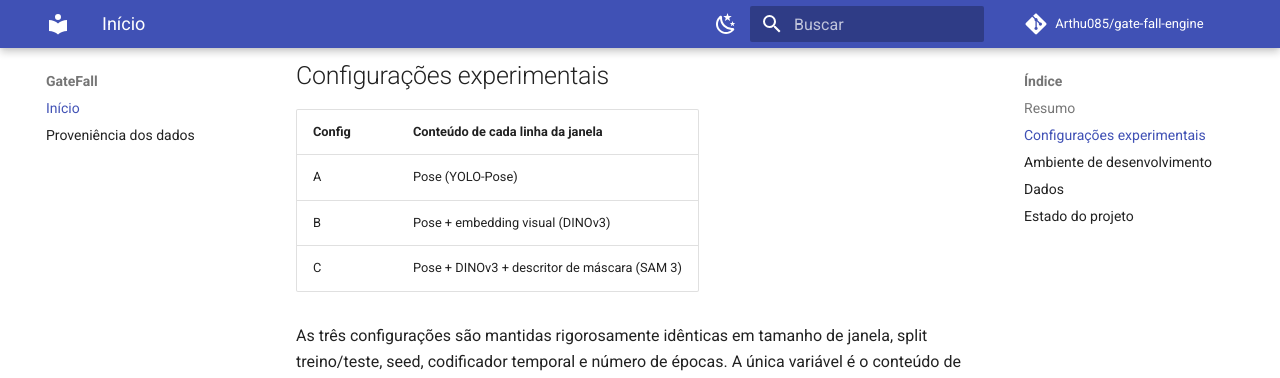
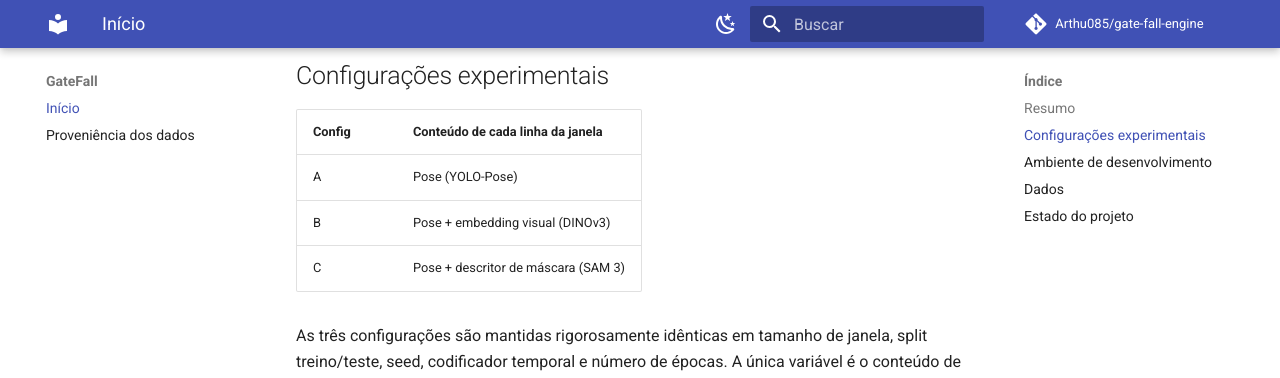
Before and after one commit to Arthu085/gate-fall-engine, an MkDocs documentation site: the page built from docs/index.md, in a window 1280 px wide and 900 px high, scrolled down 592 px. Shown: the top 378 px of the window. Built offline with MkDocs 1.6.1 and Material for MkDocs 9.7.7, drawn with Linux system fonts in a browser that asks for light colours; comment, search, counter and statistics services are not loaded.

Commit message:
Fix formatting in index.md for configuration table

```diff
--- a/docs/index.md
+++ b/docs/index.md
@@ -25,7 +25,7 @@ são treinados.
 | --- | --- |
 | A | Pose (YOLO-Pose) |
 | B | Pose + embedding visual (DINOv3) |
-| C | Pose + DINOv3 + descritor de máscara (SAM 3) |
+| C | Pose + descritor de máscara (SAM 3) |
 
 As três configurações são mantidas rigorosamente idênticas em tamanho de janela,
 split treino/teste, seed, codificador temporal e número de épocas. A única
```
